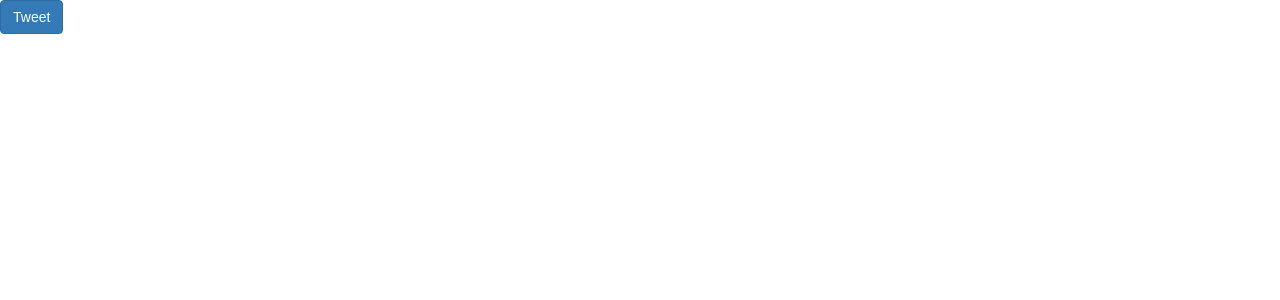
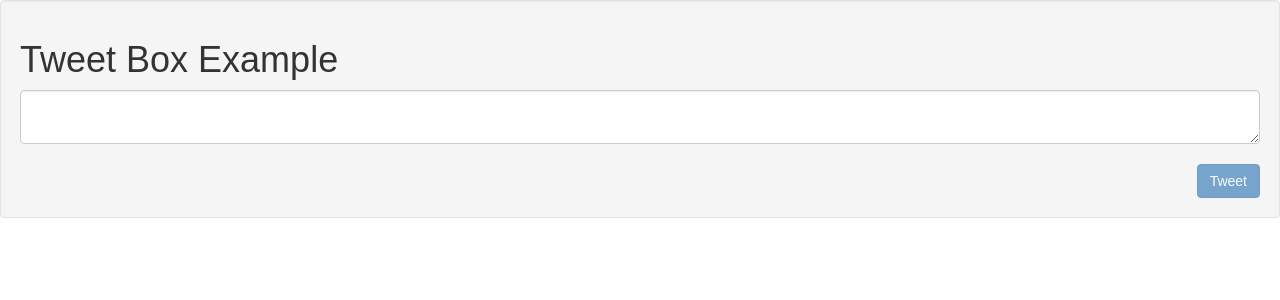
Before and after one commit to prem315/tweet-box, a React (Create React App) app: page / in a window 1280 px wide. Shown: the top 300 px of the page. Built offline with nearby package versions, Linux system fonts and the light colour scheme.

Commit message:
designed tweet box

```diff
--- a/public/index.html
+++ b/public/index.html
@@ -20,7 +20,7 @@
       Learn how to configure a non-root public URL by running `npm run build`.
     -->
     <!-- Latest compiled and minified CSS -->
-    <link rel="stylesheet" href="https://maxcdn.bootstrapcdn.com/bootstrap/latest/css/bootstrap.min.css">
+<link rel="stylesheet" href="https://maxcdn.bootstrapcdn.com/bootstrap/latest/css/bootstrap.min.css">
     <title>React App</title>
   </head>
   <body>
--- a/src/App.js
+++ b/src/App.js
@@ -3,9 +3,21 @@ import React, { Component } from 'react';
 //import './App.css';
 
 class App extends Component {
+  constructor(props){
+    super(props);
+    this.state = {
+      text: "",
+    }
+  }
   render() {
     return (
-      <div className="btn btn-primary">Tweet</div>
+      <div className="well clearfix">
+        <h1>Tweet Box Example</h1>
+        <textarea className="form-control"></textarea><br/>
+        <button className="btn btn-primary pull-right"
+          disabled
+          >Tweet</button>
+      </div>
     );
   }
 }
```
